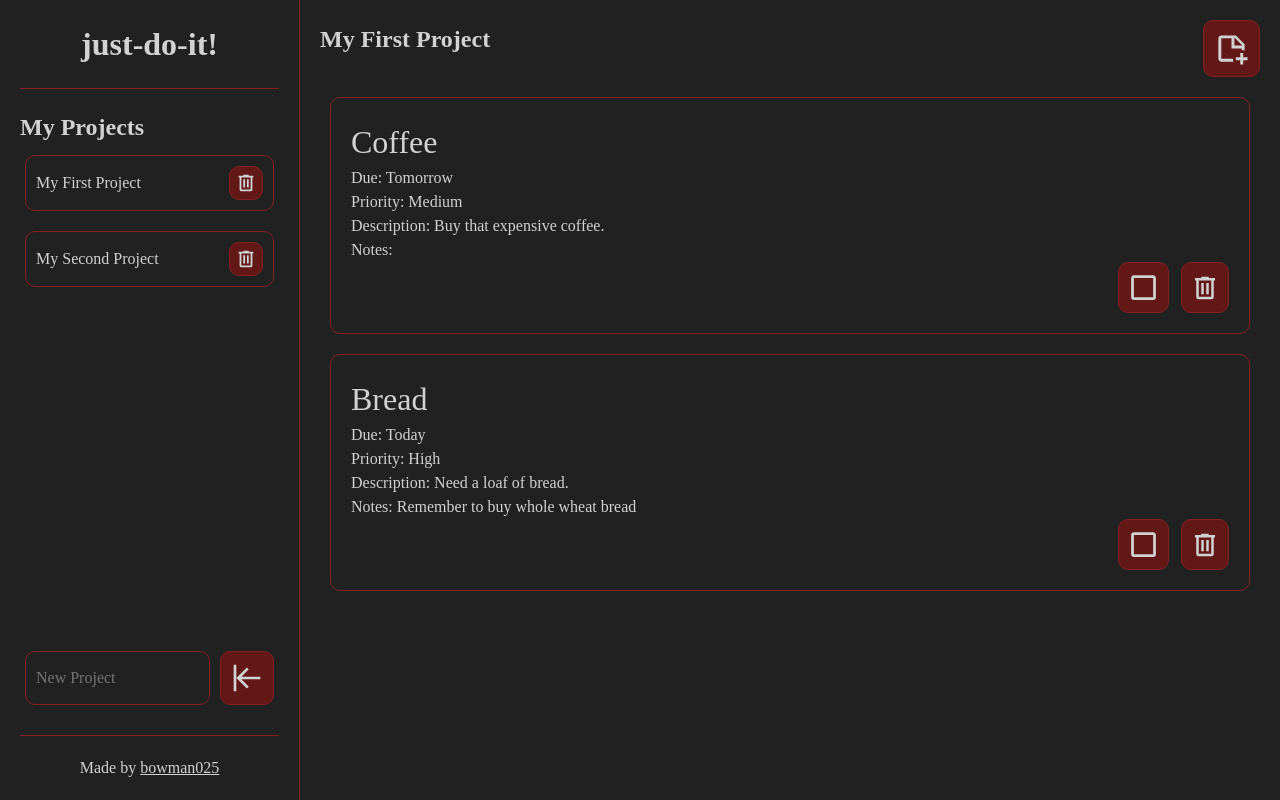
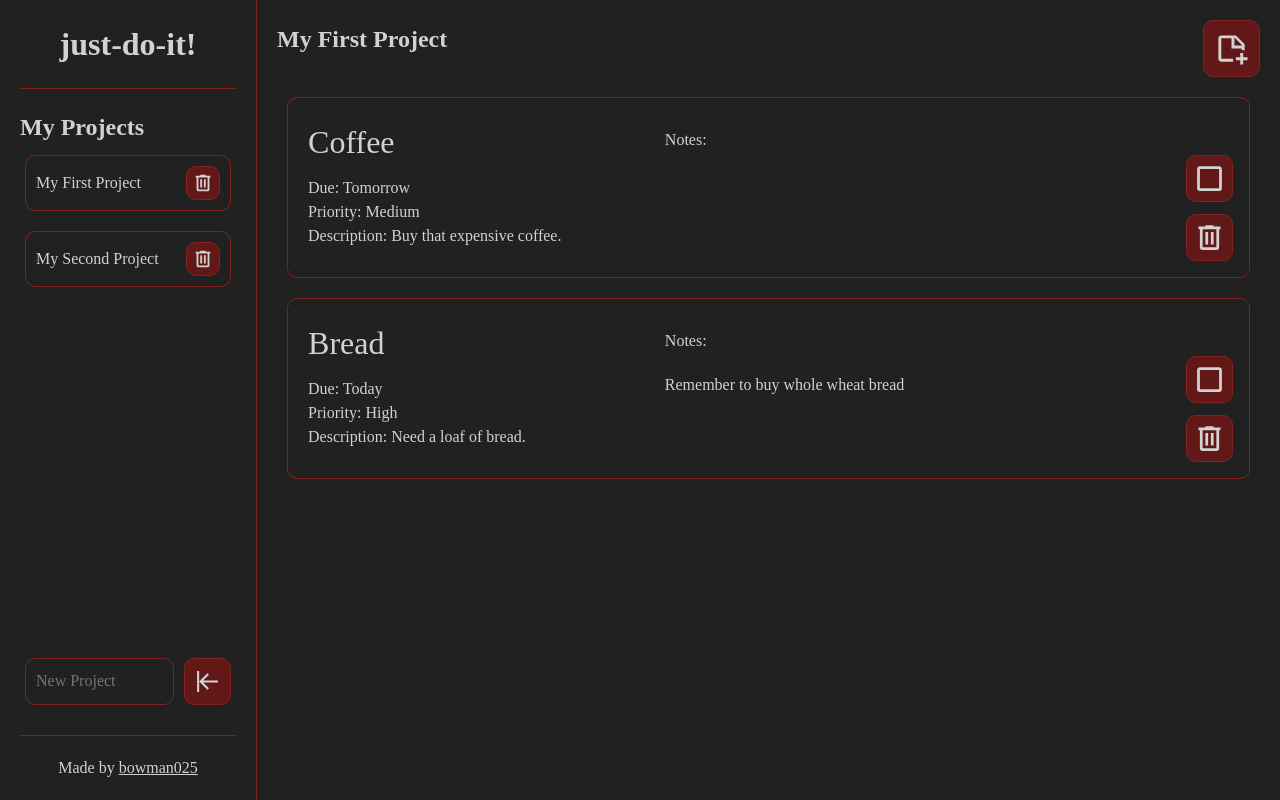
Before and after one commit to bowman025/project-todo-list, a website built with webpack: page src/index.html in a window 1280 px wide. Built offline with nearby package versions, Linux system fonts and the light colour scheme.

Commit message:
Add notes on todo items and functionality to mark items as complete

```diff
--- a/src/css/style.css
+++ b/src/css/style.css
@@ -259,13 +259,19 @@
   border-radius: 10px;
 }
 
+.project-item-checked-lock:hover {
+  cursor: default;
+  background-color: var(--secondary-border-color);
+  transform: none;
+}
+
 .project-item {
   flex: 1 1 100%;
   display: flex;
-  flex-direction: column;
+  /* flex-direction: column; */
   justify-content: space-between;
   margin: 10px;
-  padding: 20px;
+  /* padding: 20px; */
   background-color: var(--primary-bg-color);
   transition: transform 300ms ease-out;
 }
@@ -276,31 +282,66 @@
 }
 .project-item-text {
   display: flex;
+  flex-wrap: wrap;
+  flex-grow: 1;
+  margin: 20px;
+}
+
+.project-item-text-a {
+  flex-grow: 1;
+  max-width: 40%;
+  margin-right: 10px;
+}
+
+.project-item-text-b {
+  flex-grow: 1;
+  display: flex;
   flex-direction: column;
-  flex-wrap: wrap;
 }
+
 .project-item-title {
   font-size: 2rem;
+  margin-bottom: 10px;
+}
+
+.project-item-notes {
+  color: var(--font-color);
+  background-color: var(--primary-bg-color);
+  padding: 10px;
+  border: none;
+  border-radius: 10px;
+  max-width: 750px;
+  max-height: 95px;
+  resize: none;
+}
+
+.project-item-notes:focus {
+  outline: 1px solid var(--border-color);
+}
+
+.project-item-notes-label {
+  padding: 10px;
 }
 
 .project-item-buttons {
   display: flex;
+  flex-direction: column;
   justify-content: flex-end;
+  align-items: flex-end;
+  margin: 10px;
 }
 
 .project-item-delete,
 .project-item-checked {
-  padding: 8px 8px;
+  margin: 6px;
+  padding: 6px;
+  min-width: 32px;
   color: var(--font-color);
   background-color: var(--secondary-border-color);
 }
 
-.project-item-delete {
-  margin-left: 12px;
-}
-
 .remove-project-item-icon {
-  width: 30px;
+  width: 33px;
 }
 
 .check-project-item-icon {
--- a/src/modules/DOMmain.js
+++ b/src/modules/DOMmain.js
@@ -1,4 +1,5 @@
-import { Item, addItem, removeItem } from "./items";
+import { Item, addItem, removeItem, toggleItemChecked } from "./items";
+import { storeProjectList } from "./storage.js";
 import trashcan from "../img/trash-can-outline.svg";
 import note from "../img/note-plus-outline.svg";
 import checkboxBlank from "../img/checkbox-blank-outline.svg";
@@ -72,21 +73,12 @@
     input4.setAttribute("id", "description");
     div4.append(label4, input4);
     const div5 = document.createElement("div");
-    div5.classList.add("input");
-    const label5 = document.createElement("label");
-    label5.setAttribute("for", "notes");
-    label5.textContent = "Notes: ";
-    const input5 = document.createElement("textarea");
-    input5.setAttribute("name", "notes");
-    input5.setAttribute("id", "notes");
-    div5.append(label5, input5);
-    const div6 = document.createElement("div");
-    div6.classList.add("input", "input-submit");
+    div5.classList.add("input", "input-submit");
     const button = document.createElement("button");
     button.classList.add("input-submit-button");
     button.textContent = "Add";
-    div6.appendChild(button);
-    itemForm.append(div1, div2, div3, div4, div5, div6);
+    div5.appendChild(button);
+    itemForm.append(div1, div2, div3, div4, div5);
     itemDialog.appendChild(itemForm);
     return [itemDialog, itemForm];
 }
@@ -99,12 +91,16 @@
     projectTitle.classList.add("project-title");
     projectTitle.textContent = project.title;
     const displayProjectItems = () => {
-        project.items.forEach(item => {
+        project.items.forEach((item, index) => {
             const projectItem = document.createElement("div");
-            projectItem.classList.add("project-item", `project-item-${project.items.indexOf(item)+1}`);
+            projectItem.classList.add("project-item", `project-item-${index}`);
             projectItem.setAttribute("tabindex", "0");
             const projectItemText = document.createElement("div");
-            projectItemText.classList.add("project-item-text", `project-item-${project.items.indexOf(item)+1}`);
+            projectItemText.classList.add("project-item-text");
+            const projectItemTextA = document.createElement("div");
+            projectItemTextA.classList.add("project-item-text-a");
+            const projectItemTextB = document.createElement("div");
+            projectItemTextB.classList.add("project-item-text-b");
             const projectItemButtons = document.createElement("div");
             projectItemButtons.classList.add("project-item-buttons");
             const projectItemTitle = document.createElement("div");
@@ -119,14 +115,21 @@
             const projectItemDesc = document.createElement("div");
             projectItemDesc.textContent = "Description: " + item.description;
             projectItemDesc.classList.add("project-item-description");
-            const projectItemNotes = document.createElement("div");
-            projectItemNotes.textContent = "Notes: " + item.notes;
+            const projectItemNotes = document.createElement("textarea");
+            projectItemNotes.textContent = item.notes;
             projectItemNotes.classList.add("project-item-notes");
+            projectItemNotes.setAttribute("name", "notes");
+            projectItemNotes.setAttribute("id", `note-${index}`);
+            projectItemNotes.setAttribute("rows", "5");
+            projectItemNotes.setAttribute("cols", "30");
+            const projectItemNotesLabel = document.createElement("label");
+            projectItemNotesLabel.classList.add("project-item-notes-label");
+            projectItemNotesLabel.setAttribute("for", `note-${index}`);
+            projectItemNotesLabel.textContent = "Notes:";
             const projectItemChecked = document.createElement("button");
             projectItemChecked.classList.add("project-item-checked");
             const projectItemCheckedIcon = document.createElement("img");
             projectItemCheckedIcon.classList.add("check-project-item-icon");
-            projectItemCheckedIcon.src = checkboxBlank;
             projectItemChecked.appendChild(projectItemCheckedIcon);
             const projectItemDelete = document.createElement("button");
             projectItemDelete.classList.add("project-item-delete");
@@ -134,31 +137,52 @@
             removeItemIcon.classList.add("remove-project-item-icon");
             removeItemIcon.src = trashcan;
             projectItemDelete.appendChild(removeItemIcon);
-            projectItemText.append(projectItemTitle, projectItemDate, projectItemPriority, projectItemDesc, projectItemNotes);
+            projectItemTextA.append(projectItemTitle, projectItemDate, projectItemPriority, projectItemDesc);
+            projectItemTextB.append(projectItemNotesLabel, projectItemNotes);
+            projectItemText.append(projectItemTextA, projectItemTextB);
             projectItemButtons.append(projectItemChecked, projectItemDelete)
             projectItem.append(projectItemText, projectItemButtons);
             projectCard.appendChild(projectItem);
+            if(item.checked === false) {
+            projectItemCheckedIcon.src = checkboxBlank;
+            } else {
+                editCheckedItem(projectItem, projectItemText, projectItemTitle, projectItemButtons, projectItemChecked, projectItemCheckedIcon);
+            }
+            projectItemNotes.onchange = () => {
+                item.notes = projectItemNotes.value;
+                storeProjectList();
+            }
             projectItemDelete.onclick = () => {
                 console.log("Deleted.");
                 removeItem(item, project);
                 projectCard.removeChild(projectItem);
             }
             projectItemChecked.addEventListener("mouseenter", () => {
-                if(projectItemCheckedIcon.src === checkboxBlank) {
+                if(item.checked === false) {
                 projectItemCheckedIcon.src = checkbox;
                 } else return;
             });
             projectItemChecked.addEventListener("mouseleave", () => {
-                if(projectItemCheckedIcon.src === checkbox) {
+                if(item.checked === false) {
                 projectItemCheckedIcon.src = checkboxBlank;
                 } else return;
             });
             projectItemChecked.onclick = () => {
-                item.checked = true;
-                projectItemCheckedIcon.src = checkboxMarked;
-                projectItem.classList.add("project-item-done");
+                if(item.checked === false) {
+                toggleItemChecked(item);
+                storeProjectList();
+                editCheckedItem(projectItem, projectItemText, projectItemTitle, projectItemButtons, projectItemChecked, projectItemCheckedIcon);
+                } else return;
             }
         });
+    }
+    const editCheckedItem = (projectItem, projectItemText, projectItemTitle, projectItemButtons, projectItemChecked, projectItemCheckedIcon) => {
+        projectItemCheckedIcon.src = checkboxMarked;
+        projectItemText.replaceChildren(projectItemTitle);
+        projectItemText.style.textDecoration = "5px line-through solid var(--border-color)";
+        projectItem.style.flexDirection = "row";
+        projectItemButtons.style.flexDirection = "row";
+        projectItemChecked.classList.add("project-item-checked-lock");
     }
     const projectTop = document.createElement("div");
     projectTop.classList.add("project-top");
@@ -186,8 +210,7 @@
             const item = new Item(document.querySelector("#title").value,
             document.querySelector("#description").value,
             document.querySelector("#date").value,
-            document.querySelector("#priority").value,
-            document.querySelector("#notes").value);
+            document.querySelector("#priority").value);
             addItem(item, project);
             removeList();
             displayProjectItems();
--- a/src/modules/items.js
+++ b/src/modules/items.js
@@ -25,9 +25,13 @@
     storeProjectList();
 }
 
+const toggleItemChecked = (item) => {
+    item.checked = !item.checked;
+}
+
 const exampleItemOne = new Item("Coffee", "Buy that expensive coffee.", "Tomorrow", "Medium", "");
 const exampleItemTwo = new Item("Bread", "Need a loaf of bread.", "Today", "High", "Remember to buy whole wheat bread");
 const exampleItemThree = new Item("Workout", "Do a 45 minute rubber band workout.", "Tomorrow", "Medium", "Try the yellow rubber band first.");
 const exampleItemFour = new Item("Get a haircut", "Go to the barbershop on the corner and get a new haircut.", "Wednesday", "Low", "Remember to bring that photo to show the hairdresser.");
 
-export { Item, addItem, removeItem, exampleItemOne, exampleItemTwo, exampleItemThree, exampleItemFour };
+export { Item, addItem, removeItem, toggleItemChecked, exampleItemOne, exampleItemTwo, exampleItemThree, exampleItemFour };
```
